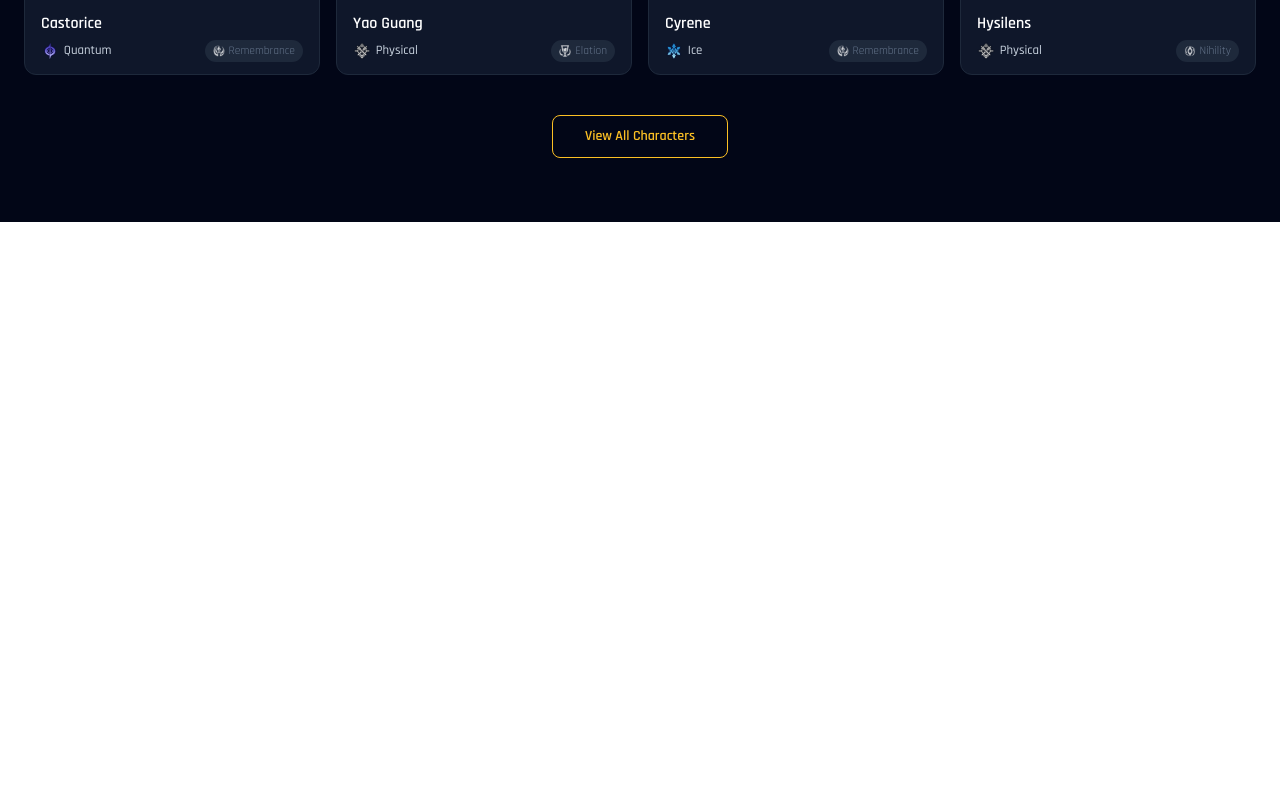
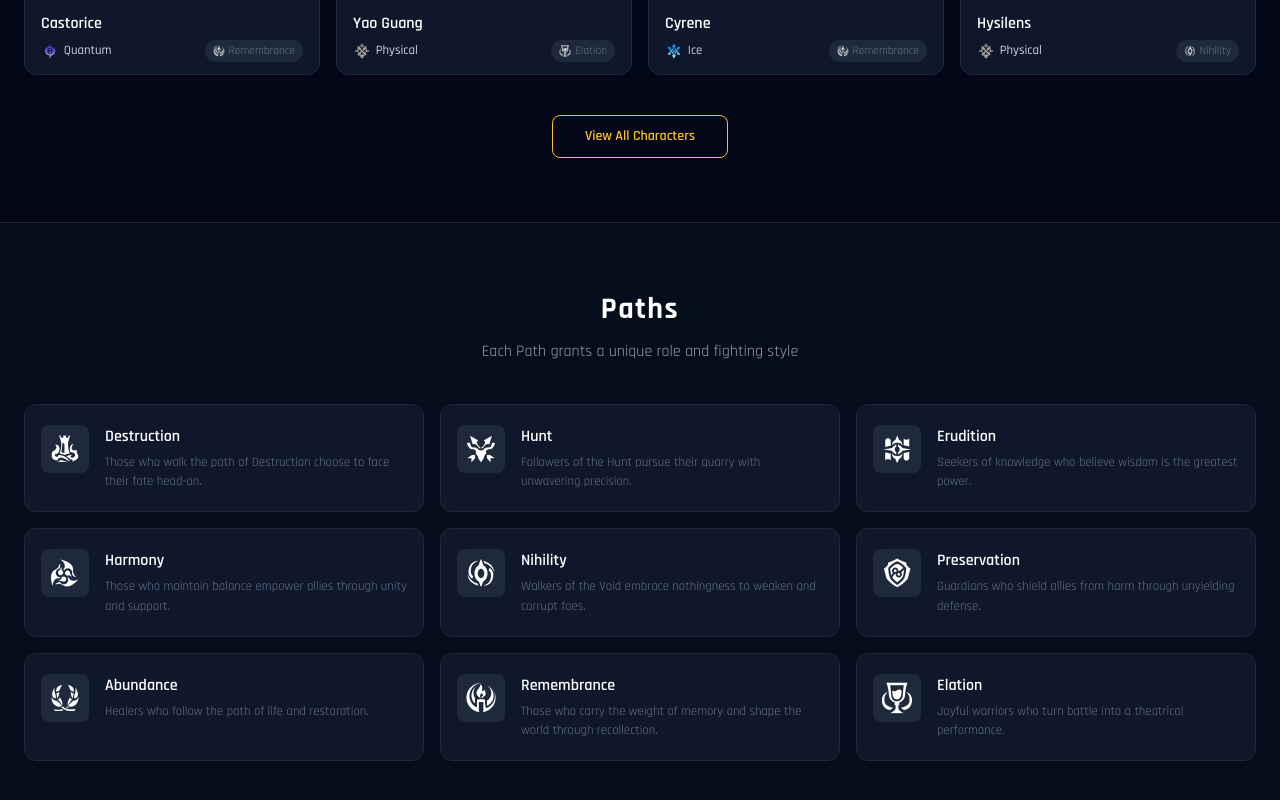
Before and after one commit to rizkicahyaa/honkaistarrail-data, a Vue app: page / in a window 1280 px wide. Shown: the part 1682-2482 px from the top of the page. Before the commit the page ends 1904 px from the top, so only its background shows below. Built offline with nearby package versions, Linux system fonts and the light colour scheme.

Commit message:
feat: added path section

```diff
--- a/src/App.vue
+++ b/src/App.vue
@@ -2,6 +2,7 @@
 import Navbar from "./components/Navbar.vue";
 import HeroCarousel from "./components/HeroCarousel.vue";
 import CharacterSection from "./components/CharacterSection.vue";
+import PathSection from "./components/PathSection.vue";
 </script>
 
 <template>
@@ -9,5 +10,6 @@ import CharacterSection from "./components/CharacterSection.vue";
         <Navbar />
         <HeroCarousel />
         <CharacterSection />
+        <PathSection />
     </div>
 </template>
--- a/src/components/Navbar.vue
+++ b/src/components/Navbar.vue
@@ -6,8 +6,8 @@ const isMenuOpen = ref(false);
 const navLinks = [
     { label: "Home", href: "#" },
     { label: "Characters", href: "#" },
-    { label: "Light Cones", href: "#" },
-    { label: "Relics", href: "#" },
+    { label: "Path", href: "#" },
+    { label: "Aeon", href: "#" },
 ];
 </script>
 
@@ -23,22 +23,13 @@ const navLinks = [
 
                 <!-- Desktop Links -->
                 <div class="navbar-links">
-                    <a
-                        v-for="link in navLinks"
-                        :key="link.label"
-                        :href="link.href"
-                        class="nav-link"
-                    >
+                    <a v-for="link in navLinks" :key="link.label" :href="link.href" class="nav-link">
                         {{ link.label }}
                     </a>
                 </div>
 
                 <!-- Mobile Hamburger -->
-                <button
-                    class="navbar-hamburger"
-                    @click="isMenuOpen = !isMenuOpen"
-                    aria-label="Toggle menu"
-                >
+                <button class="navbar-hamburger" @click="isMenuOpen = !isMenuOpen" aria-label="Toggle menu">
                     <svg v-if="!isMenuOpen" class="hamburger-icon" fill="none" stroke="currentColor" viewBox="0 0 24 24">
                         <path stroke-linecap="round" stroke-linejoin="round" stroke-width="2" d="M4 6h16M4 12h16M4 18h16" />
                     </svg>
@@ -52,13 +43,7 @@ const navLinks = [
         <!-- Mobile Menu -->
         <div v-if="isMenuOpen" class="mobile-menu">
             <div class="mobile-menu-inner">
-                <a
-                    v-for="link in navLinks"
-                    :key="link.label"
-                    :href="link.href"
-                    class="mobile-nav-link"
-                    @click="isMenuOpen = false"
-                >
+                <a v-for="link in navLinks" :key="link.label" :href="link.href" class="mobile-nav-link" @click="isMenuOpen = false">
                     {{ link.label }}
                 </a>
             </div>
@@ -86,11 +71,15 @@ const navLinks = [
 }
 
 @media (min-width: 640px) {
-    .navbar-container { padding: 0 1.5rem; }
+    .navbar-container {
+        padding: 0 1.5rem;
+    }
 }
 
 @media (min-width: 1024px) {
-    .navbar-container { padding: 0 2rem; }
+    .navbar-container {
+        padding: 0 2rem;
+    }
 }
 
 .navbar-inner {
@@ -128,7 +117,9 @@ const navLinks = [
 }
 
 @media (min-width: 768px) {
-    .navbar-links { display: flex; }
+    .navbar-links {
+        display: flex;
+    }
 }
 
 .nav-link {
@@ -138,7 +129,9 @@ const navLinks = [
     font-size: 0.875rem;
     font-weight: 500;
     text-decoration: none;
-    transition: color 0.2s, background-color 0.2s;
+    transition:
+        color 0.2s,
+        background-color 0.2s;
 }
 
 .nav-link:hover {
@@ -155,7 +148,9 @@ const navLinks = [
     border: none;
     background: transparent;
     cursor: pointer;
-    transition: color 0.2s, background-color 0.2s;
+    transition:
+        color 0.2s,
+        background-color 0.2s;
 }
 
 .navbar-hamburger:hover {
@@ -169,7 +164,9 @@ const navLinks = [
 }
 
 @media (min-width: 768px) {
-    .navbar-hamburger { display: none; }
+    .navbar-hamburger {
+        display: none;
+    }
 }
 
 /* Mobile Menu */
@@ -179,7 +176,9 @@ const navLinks = [
 }
 
 @media (min-width: 768px) {
-    .mobile-menu { display: none; }
+    .mobile-menu {
+        display: none;
+    }
 }
 
 .mobile-menu-inner {
@@ -197,7 +196,9 @@ const navLinks = [
     font-size: 0.875rem;
     font-weight: 500;
     text-decoration: none;
-    transition: color 0.2s, background-color 0.2s;
+    transition:
+        color 0.2s,
+        background-color 0.2s;
 }
 
 .mobile-nav-link:hover {
--- /dev/null
+++ b/src/components/PathSection.vue
@@ -0,0 +1,188 @@
+<script setup lang="ts">
+const paths = [
+    {
+        name: "Destruction",
+        image: "/images/paths/destruction.webp",
+        description: "Those who walk the path of Destruction choose to face their fate head-on.",
+    },
+    {
+        name: "Hunt",
+        image: "/images/paths/hunt.webp",
+        description: "Followers of the Hunt pursue their quarry with unwavering precision.",
+    },
+    {
+        name: "Erudition",
+        image: "/images/paths/erudition.webp",
+        description: "Seekers of knowledge who believe wisdom is the greatest power.",
+    },
+    {
+        name: "Harmony",
+        image: "/images/paths/harmony.webp",
+        description: "Those who maintain balance empower allies through unity and support.",
+    },
+    {
+        name: "Nihility",
+        image: "/images/paths/nihility.webp",
+        description: "Walkers of the Void embrace nothingness to weaken and corrupt foes.",
+    },
+    {
+        name: "Preservation",
+        image: "/images/paths/preservation.webp",
+        description: "Guardians who shield allies from harm through unyielding defense.",
+    },
+    {
+        name: "Abundance",
+        image: "/images/paths/abundance.webp",
+        description: "Healers who follow the path of life and restoration.",
+    },
+    {
+        name: "Remembrance",
+        image: "/images/paths/remembrance.png",
+        description: "Those who carry the weight of memory and shape the world through recollection.",
+    },
+    {
+        name: "Elation",
+        image: "/images/paths/elation.png",
+        description: "Joyful warriors who turn battle into a theatrical performance.",
+    },
+];
+</script>
+
+<template>
+    <section class="path-section">
+        <div class="path-container">
+
+            <!-- Header -->
+            <div class="path-header">
+                <h2 class="path-title">Paths</h2>
+                <p class="path-subtitle">Each Path grants a unique role and fighting style</p>
+            </div>
+
+            <!-- Grid -->
+            <div class="path-grid">
+                <div
+                    v-for="path in paths"
+                    :key="path.name"
+                    class="path-card"
+                >
+                    <div class="path-icon-wrap">
+                        <img
+                            :src="path.image"
+                            :alt="path.name"
+                            class="path-icon"
+                        />
+                    </div>
+                    <div class="path-info">
+                        <span class="path-name">{{ path.name }}</span>
+                        <p class="path-desc">{{ path.description }}</p>
+                    </div>
+                </div>
+            </div>
+
+        </div>
+    </section>
+</template>
+
+<style scoped>
+/* Section */
+.path-section {
+    padding: 4rem 0;
+    background-color: #040d1a;
+    border-top: 1px solid #1e293b;
+}
+
+.path-container {
+    max-width: 80rem;
+    margin: 0 auto;
+    padding: 0 1.5rem;
+}
+
+/* Header */
+.path-header {
+    text-align: center;
+    margin-bottom: 2.5rem;
+}
+
+.path-title {
+    font-size: 1.875rem;
+    font-weight: 700;
+    color: white;
+    letter-spacing: 0.05em;
+    margin-bottom: 0.5rem;
+}
+
+.path-subtitle {
+    color: #94a3b8;
+    font-size: 1rem;
+}
+
+/* Grid */
+.path-grid {
+    display: grid;
+    grid-template-columns: repeat(2, 1fr);
+    gap: 1rem;
+}
+
+@media (min-width: 640px) {
+    .path-grid { grid-template-columns: repeat(3, 1fr); }
+}
+
+@media (min-width: 1024px) {
+    .path-grid { grid-template-columns: repeat(3, 1fr); }
+}
+
+/* Card */
+.path-card {
+    display: flex;
+    align-items: flex-start;
+    gap: 1rem;
+    background-color: #0f172a;
+    border: 1px solid #1e293b;
+    border-radius: 0.75rem;
+    padding: 1.25rem 1rem;
+    transition: border-color 0.2s;
+}
+
+.path-card:hover {
+    border-color: #fbbf24;
+}
+
+/* Icon */
+.path-icon-wrap {
+    flex-shrink: 0;
+    width: 48px;
+    height: 48px;
+    background-color: #1e293b;
+    border-radius: 0.5rem;
+    display: flex;
+    align-items: center;
+    justify-content: center;
+    padding: 0.5rem;
+}
+
+.path-icon {
+    width: 100%;
+    height: 100%;
+    object-fit: contain;
+}
+
+/* Info */
+.path-info {
+    display: flex;
+    flex-direction: column;
+    gap: 0.25rem;
+}
+
+.path-name {
+    color: white;
+    font-size: 1rem;
+    font-weight: 600;
+}
+
+.path-desc {
+    color: #64748b;
+    font-size: 0.8rem;
+    line-height: 1.5;
+    margin: 0;
+}
+</style>
```
